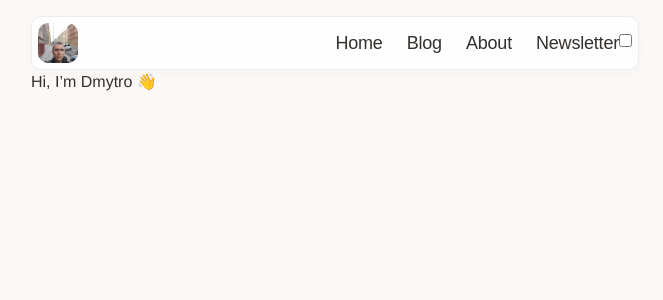
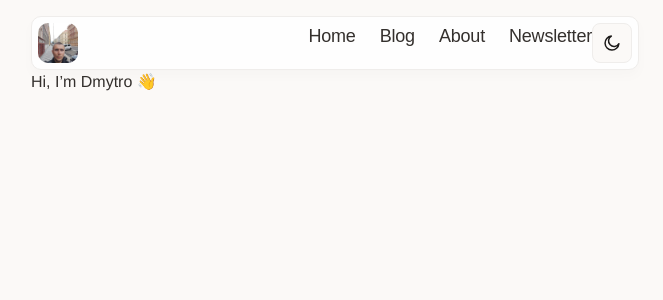
Before and after one commit to DmytroVoitovych/Personal-Voitovych-blog, a Next.js app: page / in a window 1280 px wide. Shown: the top 300 px of the page, without its empty margins (305-968 px from the left). Built offline with nearby package versions, Linux system fonts and the light colour scheme.

Commit message:
switcher is ready

```diff
--- a/src/assets/css/variables.css
+++ b/src/assets/css/variables.css
@@ -45,11 +45,14 @@
 
     --bg-main:var(--neutral-100);
     --bg-extra:var(--neutral-50);
+    --bg-btn-menu:var(--neutral-700);
 
     --bor-cl:var(--neutral-200);
 
     --txt-main: var(--neutral-700);
     --txt-additional:var(--neutral-600);
+    --txt-btn-menu:var(--neutral-50);
+
    --shadow: 0 6px 10px 0 rgba(123, 123, 123, 0.03);
    --popup-shadow: 0 8px 15px 0 rgba(8, 6, 25, 0.06);;
   }
@@ -58,11 +61,14 @@
   :root.dark{
     --bg-main:var(--neutral-900);
     --bg-extra:var(--neutral-800);
+    --bg-btn-menu:var(--neutral-50);
 
     --bor-cl:var(--neutral-700);
 
     --txt-main: var(--neutral-50);
     --txt-additional:var(--neutral-400);
+    --txt-btn-menu:var(--neutral-900);
+
     --shadow: 0 6px 10px 0 rgba(123, 123, 123, 0.03);
     --popup-shadow: 0 8px 15px 0 rgba(8, 6, 25, 0.06);;
   }
--- a/src/components/Header.module.css
+++ b/src/components/Header.module.css
@@ -49,8 +49,16 @@
   border-radius: 10px;
 }
 
+.header[data-menu="true"] .menuButton{
+padding: 10px;
+border-radius: 10px;
+background-color: var(--bg-btn-menu);
+stroke: var(--txt-btn-menu);
+}
+
 .menuButton {
-  display: block;
+  display: flex;
+  align-items: center;
   stroke: var(--txt-main);
   margin-right: 16px;
 
--- a/src/components/Header.tsx
+++ b/src/components/Header.tsx
@@ -5,7 +5,7 @@ import avatar from "@/assets/images/avatar.jpeg";
 import styles from "./Header.module.css";
 import ThemeSwitcher from "./temeSwitcher/ThemeSwitcher";
 import NavComponent from "./navComponent/NavComponent";
-import { Menu } from "@/utils/svglist";
+import { Close, Menu } from "@/utils/svglist";
 import { useState } from "react";
 
 const Header = () => {
@@ -28,7 +28,7 @@ const Header = () => {
           className={styles.menuButton}
           onClick={() => setShow((prev) => !prev)}
         >
-          <Menu />
+         {show?<Close/>: <Menu />}
         </button>
         <ThemeSwitcher />
       </div>
--- /dev/null
+++ b/src/components/temeSwitcher/ThemeSwitcher.module.css
@@ -0,0 +1,20 @@
+
+
+.themeSwitcher{
+display: flex;
+align-items: center;
+justify-content: center;
+ width: 40px;
+height: 40px;
+border-radius: 8px;
+border: 1px solid var(--bor-cl);
+background-color: var(--bg-main);
+}
+
+.themeSwitcher svg{
+position: absolute;
+
+}
+.themeSwitcher input{
+opacity: 0;
+}
--- a/src/components/temeSwitcher/ThemeSwitcher.tsx
+++ b/src/components/temeSwitcher/ThemeSwitcher.tsx
@@ -1,10 +1,38 @@
+"use client";
+import { useEffect, useState } from "react";
+import styles from "./ThemeSwitcher.module.css";
+import { syncThemeWithStorage } from "./helper";
+import { Moon, Sun } from "@/utils/svglist";
 
-const ThemeSwitcher = ()=>{
+const ThemeSwitcher = () => {
+  const [theme, setTheme] = useState<"light" | "dark">("light");
 
+  const switchTheme = (): void => {
+    setTheme((prev) => (prev === "dark" ? "light" : "dark"));
+    document.documentElement.classList.toggle("dark");
+    syncThemeWithStorage();
+  };
 
+  useEffect(() => {
+    const syncTheme = window.localStorage?.getItem("theme") as "dark" | null;
+    if (syncTheme) {
+      setTheme(syncTheme);
+      document.documentElement.classList.toggle("dark");
+    }
+  }, []);
 
- return <label htmlFor="theme"><input type="checkbox" name="theme" id="theme" /></label>
-}
-
+  return (
+    <label className={styles.themeSwitcher} htmlFor="theme">
+      <input
+        type="checkbox"
+        name="theme"
+        id="theme"
+        onChange={switchTheme}
+        checked={theme === "dark"}
+      />
+      {theme !== "dark" ? <Moon /> : <Sun />}
+    </label>
+  );
+};
 
 export default ThemeSwitcher;
--- /dev/null
+++ b/src/components/temeSwitcher/helper.ts
@@ -0,0 +1,6 @@
+export const syncThemeWithStorage = (): void => {
+  const theme = window.localStorage.getItem("theme");
+
+  if (theme) window.localStorage.removeItem("theme");
+  else window.localStorage.setItem("theme", "dark");
+};
--- a/src/utils/svglist.ts
+++ b/src/utils/svglist.ts
@@ -1,5 +1,8 @@
 import Menu from '@/assets/images/icon-menu.svg';
+import Close from '@/assets/images/icon-menu-close.svg';
+import Moon from '@/assets/images/icon-moon.svg';
+import Sun from '@/assets/images/icon-sun.svg';
 
 
 
-export {Menu};
+export {Menu,Close,Moon,Sun};
```
Also changed, not shown: src/assets/images/icon-menu-close.svg.
